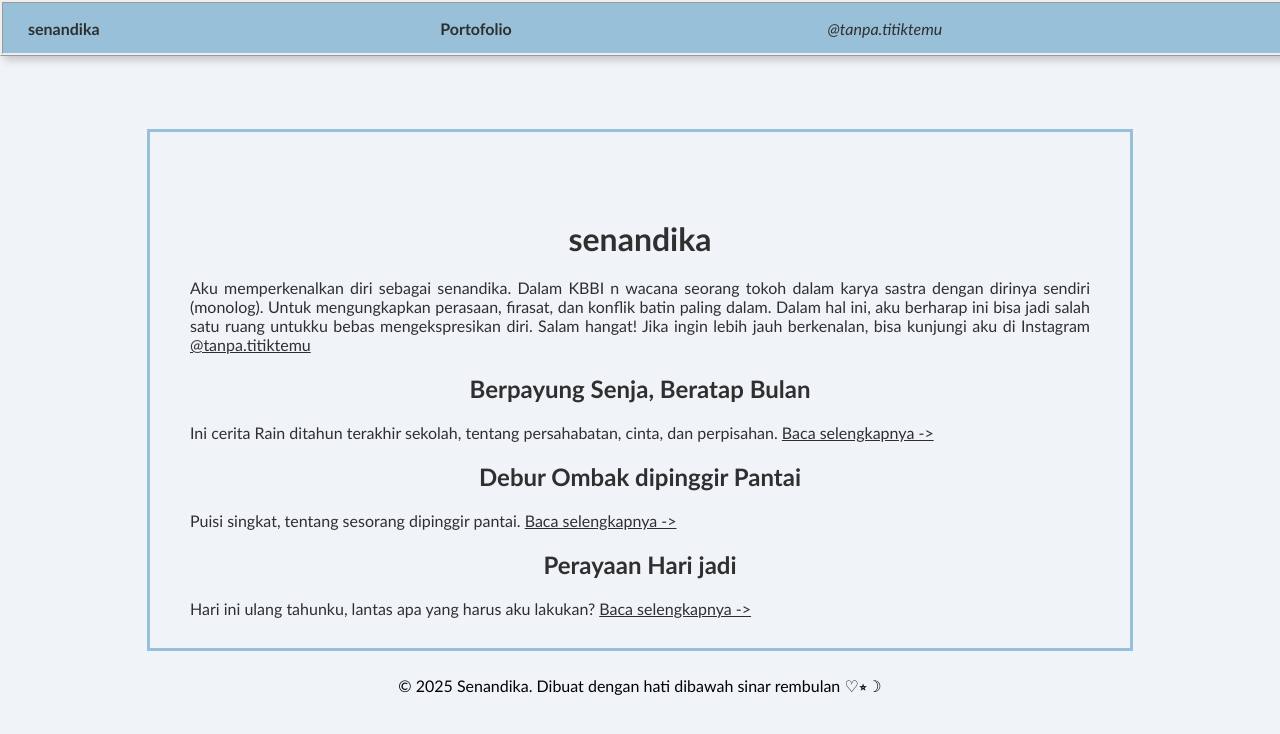
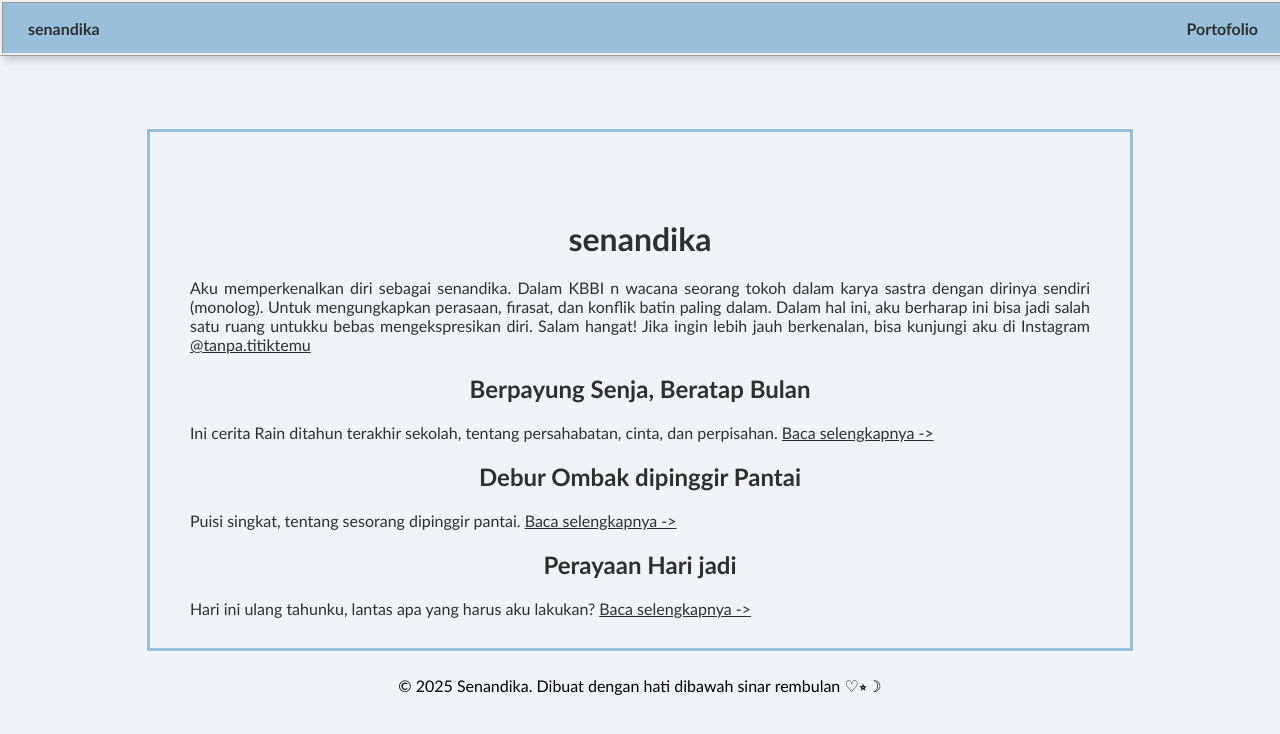
Before and after one commit to muthi77/tanpa.titiktemu, a plain HTML site: page index.html in a window 1280 px wide. Drawn offline with Linux system fonts and the light colour scheme.

Commit message:
Update index.html

```diff
--- a/index.html
+++ b/index.html
@@ -10,10 +10,6 @@
     <div class="navigasi">
       <p><a href="index.html">senandika</a></p>
       <p><a href="https://muthi77.github.io/portofolio_muthi/">Portofolio</a></p>
-        <a href="https://instagram.com/tanpa.titiktemu"
-          ><i>@tanpa.titiktemu</i></a
-        >
-      </p>
     </div>
     <div class="container">
       <h1>senandika</h1>
```
